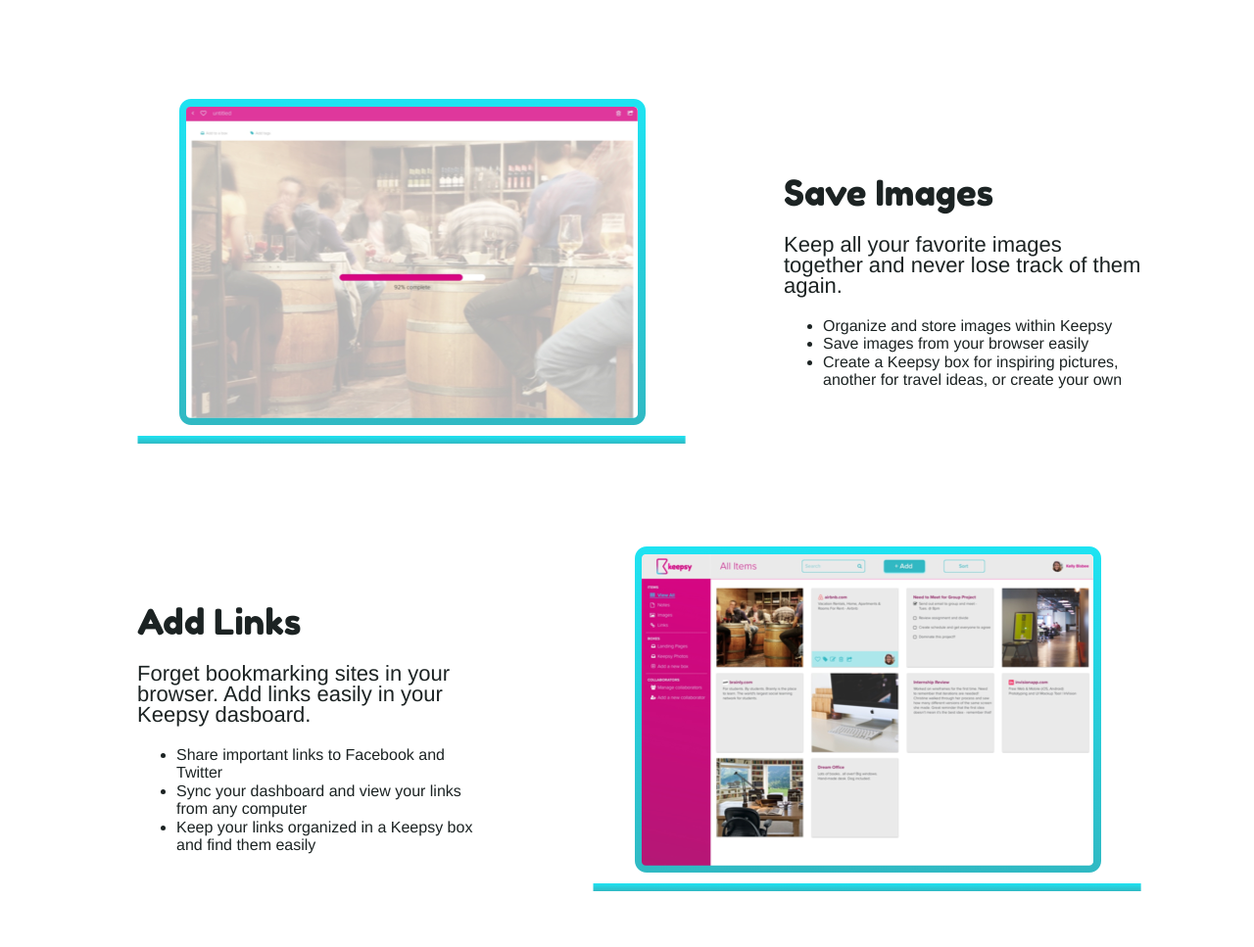
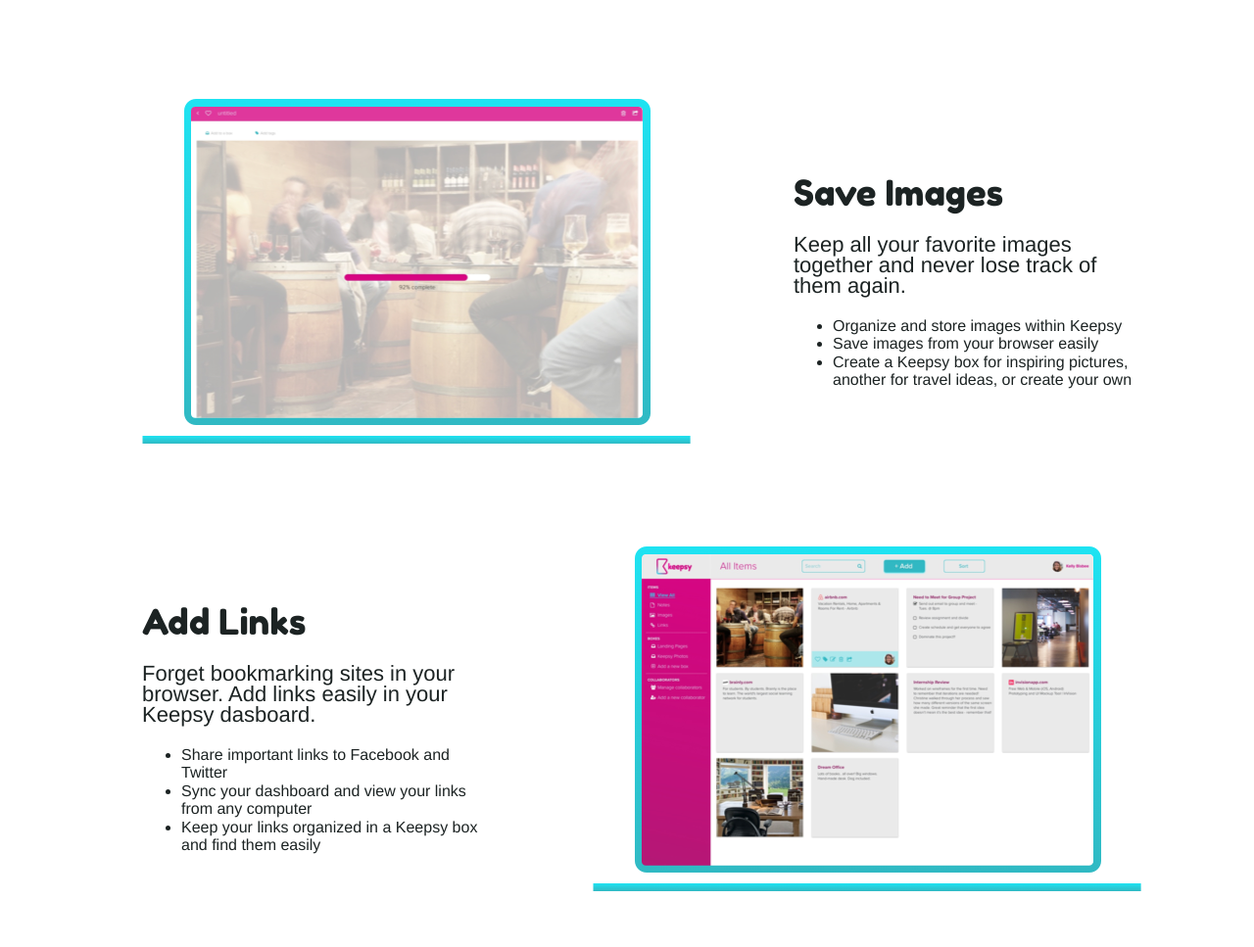
Before and after one commit to kellybisbee/Keepsy, a plain HTML site: page index.html in a window 1280 px wide. Shown: the part 730-1697 px from the top of the page at 98% size. Drawn offline with nearby package versions, Linux system fonts and the light colour scheme.

Commit message:
Benefits positioning completed

```diff
--- a/css/style.css
+++ b/css/style.css
@@ -64,13 +64,14 @@ p {
   padding-right: 100px;
 }
 .text-block {
-    padding-left: 10%;
+    padding-left: 130px;
 }
 #image .text-block {
   padding-right: 100px;
+  padding-left: 5px
 }
 #image .laptop-block {
-  padding-left: 10%;
+  padding-left: 130px;
 }
  /* .benefits-image-block, .benefits-text-block {
    display: inline-block;
```
